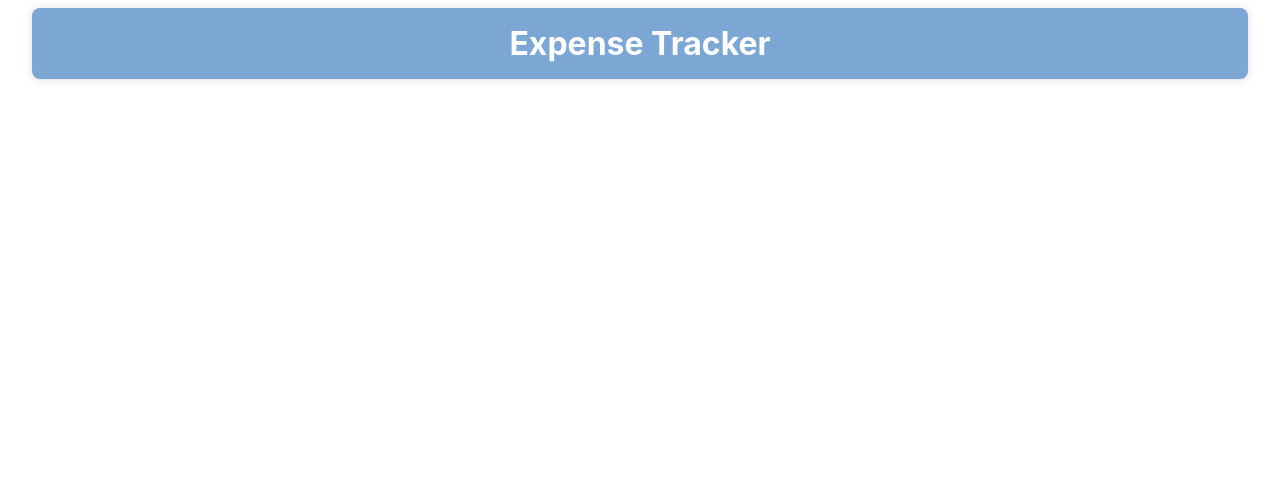
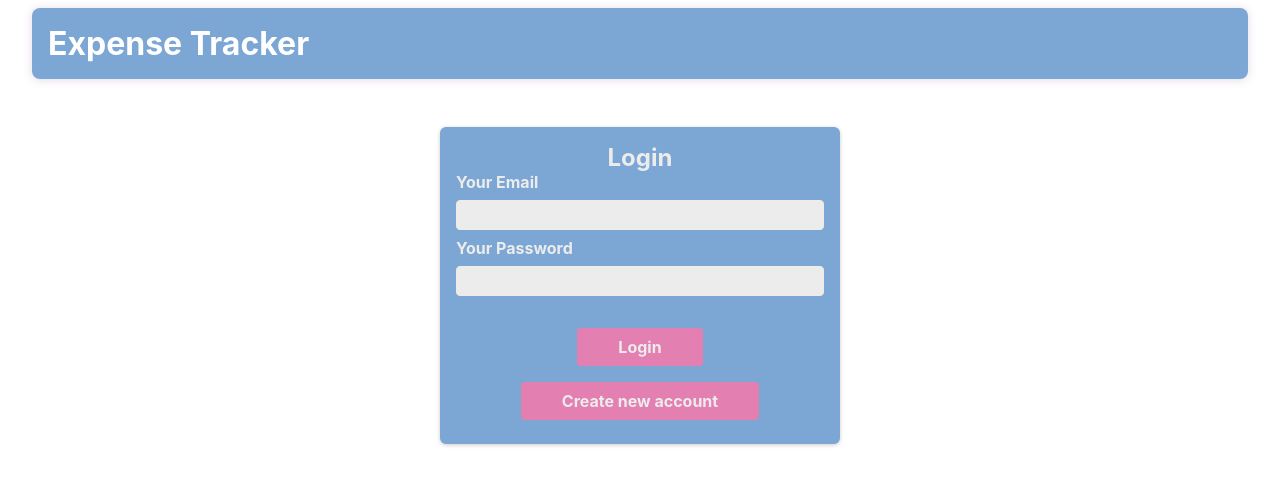
Before and after one commit to bacnotes/react-expense-tracker, a React (Create React App) app: page / in a window 1280 px wide. Shown: the top 484 px of the page. Built offline with nearby package versions, Linux system fonts and the light colour scheme.

Commit message:
feat/add login function with firebase

```diff
--- a/src/App.js
+++ b/src/App.js
@@ -1,14 +1,21 @@
-import { Switch, Route } from 'react-router-dom';
+import { useContext } from 'react';
+import { Switch, Route, Redirect} from 'react-router-dom';
+import AuthContext from './store/auth-context';
 import './scss/main.scss';
 import AuthPage from './pages/AuthPage';
 import ExpensePage from './pages/ExpensePage';
 import Navbar from './layouts/Navbar';
 const App = () => {
+  const authCtx = useContext(AuthContext);
+  const isLoggedIn = authCtx.isLoggedIn
   return (
     <div>
       <Navbar />
       <Switch>
-        <Route path='/react-expense-tracker' exact>
+        <Route path='/' exact>
+          {isLoggedIn ? <Redirect to='/react-expense-tracker'/> : <AuthPage />}
+        </Route>
+        <Route path='/react-expense-tracker'>
           <ExpensePage />
         </Route>
         <Route path='/auth'>
--- a/src/components/Auth/AuthForm.js
+++ b/src/components/Auth/AuthForm.js
@@ -1,48 +1,35 @@
-import { useState, useRef } from 'react';
+import { useState, useRef, useContext } from 'react';
 import { Toast } from './../../util';
+import AuthContext from './../../store/auth-context';
+import { useHistory } from 'react-router-dom';
 const AuthForm = () => {
   const emailInputRef = useRef();
   const passwordInputRef = useRef();
   const [isLogin, setIsLogin] = useState(true);
-  const [isLoading, setIsLoading] = useState(false)
+  const [isLoading, setIsLoading] = useState(false);
+  const history = useHistory()
 
+  const authCtx = useContext(AuthContext);
   const switchAuthModeHandler = () => {
     setIsLogin((prevState) => !prevState);
   };
 
   const submitHandler = (e) => {
-    e.preventDefault();
+    e.preventDefault()
     const email = emailInputRef.current.value;
     const password = passwordInputRef.current.value;
 
-    // check data
-    if (!email) {
-      Toast.fire({
-        icon: 'warning',
-        title: 'Oops, there is no email',
-      });
+    // check data using firebase
+    setIsLoading(true);
+    let url;
+    if (isLogin) {
+      url =
+        'https://identitytoolkit.googleapis.com/v1/accounts:signInWithPassword?key=AIzaSyAtYXP4WgTMIr_5UVQISX57yW6RTJkARHI';
+    } else {
+      url =
+        'https://identitytoolkit.googleapis.com/v1/accounts:signUp?key=AIzaSyAtYXP4WgTMIr_5UVQISX57yW6RTJkARHI';
     }
-
-    if (!password) {
-      Toast.fire({
-        icon: 'warning',
-        title: 'Oops, there is no password',
-      });
-    }
-
-    if (password.length < 6) {
-      Toast.fire({
-        icon: 'warning',
-        title: 'Oops, minimum password length is 6',
-      });
-    }
-    setIsLoading(true);
-    if (isLogin) {
-
-    } else {
-      fetch(
-        'https://identitytoolkit.googleapis.com/v1/accounts:signUp?key=AIzaSyAtYXP4WgTMIr_5UVQISX57yW6RTJkARHI',
-        {
+    fetch(url, {
       method: 'POST',
       body: JSON.stringify({
         email,
@@ -52,24 +39,34 @@ const AuthForm = () => {
       headers: {
         'Content-Type': 'application.json',
       },
-        }
-      ).then((response) => {
+    })
+      .then((response) => {
         setIsLoading(false);
         if (response.ok) {
-          // ...
-          console.log(response)
+          return response.json();
         } else {
           return response.json().then((data) => {
-            const message = data.error.message || 'Authentication failed'
-            Toast.fire({
-              icon:'warning',
-              title: message
-            })
+            const message = data.error.message || 'Authentication failed';
+            throw new Error(message);
           });
         }
+      })
+      .then((data) => {
+        authCtx.login(data.idToken);
+        Toast.fire({
+          icon: 'success',
+          title: 'Login Success!',
         });
-    }
+        history.replace('/')
+      })
+      .catch((error) => {
+        Toast.fire({
+          icon: 'warning',
+          title: error.message,
+        });
+      });
   };
+
   return (
     <section className='auth'>
       <h1>{isLogin ? 'Login' : 'Sign Up'}</h1>
@@ -80,10 +77,17 @@ const AuthForm = () => {
         </div>
         <div className='auth__control'>
           <label htmlFor='password'>Your Password</label>
-          <input type='password' id='password' ref={passwordInputRef} />
+          <input
+            type='password'
+            id='password'
+            ref={passwordInputRef}
+            autoComplete='off'
+          />
         </div>
         <div className='auth__actions'>
-          {!isLoading && <button>{isLogin ? 'Login' : 'Create Account'}</button>}
+          {!isLoading && (
+            <button>{isLogin ? 'Login' : 'Create Account'}</button>
+          )}
           {isLoading && <button disabled>Sending request...</button>}
           <button
             type='button'
--- a/src/index.js
+++ b/src/index.js
@@ -3,15 +3,18 @@ import ReactDOM from 'react-dom';
 import './index.css';
 import App from './App';
 import { BrowserRouter } from 'react-router-dom';
-import { IntlProvider } from 'react-intl'
-const locale = navigator.language
+import { IntlProvider } from 'react-intl';
+import { AuthContextProvider } from './store/auth-context';
+const locale = navigator.language;
 ReactDOM.render(
   <React.StrictMode>
-    <BrowserRouter>
-      <IntlProvider locale={locale} key={locale} defaultLocale='en'>
-        <App />
-      </IntlProvider>
-    </BrowserRouter>
+    <AuthContextProvider>
+      <BrowserRouter>
+        <IntlProvider locale={locale} key={locale} defaultLocale='en'>
+          <App />
+        </IntlProvider>
+      </BrowserRouter>
+    </AuthContextProvider>
   </React.StrictMode>,
   document.getElementById('root')
 );
--- a/src/layouts/Navbar.js
+++ b/src/layouts/Navbar.js
@@ -1,8 +1,22 @@
 import Container from './../components/Expense/Container';
+import { useContext } from 'react';
+import AuthContext from './../store/auth-context';
+
 const Navbar = () => {
+  const authCtx = useContext(AuthContext);
+  const isLoggedIn = authCtx.isLoggedIn
   return (
     <Container className='navbar'>
       <h1 className='navbar__title'>Expense Tracker</h1>
+      <nav>
+        <ul>
+          {isLoggedIn && (
+            <li>
+              <button className='navbar__logout'>Logout</button>
+            </li>
+          )}
+        </ul>
+      </nav>
     </Container>
   );
 };
--- a/src/scss/main.scss
+++ b/src/scss/main.scss
@@ -11,10 +11,19 @@
   box-shadow: 0 1px 8px rgba(152, 105, 163, 0.25);
 }
 .navbar {
+  display: flex;
+  justify-content: space-between;
+  align-items: center;
   background: var(--background);
   &__title {
     color: var(--text);
     text-align: center;
+  }
+  &__logout{
+    @extend %button-style;
+    padding: 0.5rem 1.5rem;
+    border-radius: 0.2rem;
+    font-size: 1.2rem;
   }
 }
 
--- /dev/null
+++ b/src/store/auth-context.js
@@ -0,0 +1,35 @@
+import { useState, createContext } from 'react';
+
+const AuthContext = createContext({
+  token: '',
+  isLoggedIn: false,
+  login: (token) => {},
+  logout: () => {},
+});
+
+export const AuthContextProvider = (props) => {
+  const [token, setToken] = useState(null);
+  const userIsLoggedIn = !!token;
+
+  const loginHandler = (token) => {
+    setToken(token);
+  };
+
+  const logoutHandler = () => {
+    setToken(null);
+  };
+
+  const contextValue = {
+    token: token,
+    isLoggedIn: userIsLoggedIn,
+    login: loginHandler,
+    logout: logoutHandler,
+  };
+  return (
+    <AuthContext.Provider value={contextValue}>
+      {props.children}
+    </AuthContext.Provider>
+  );
+};
+
+export default AuthContext;
```
Lines whose indentation alone changed are shown as unchanged.
